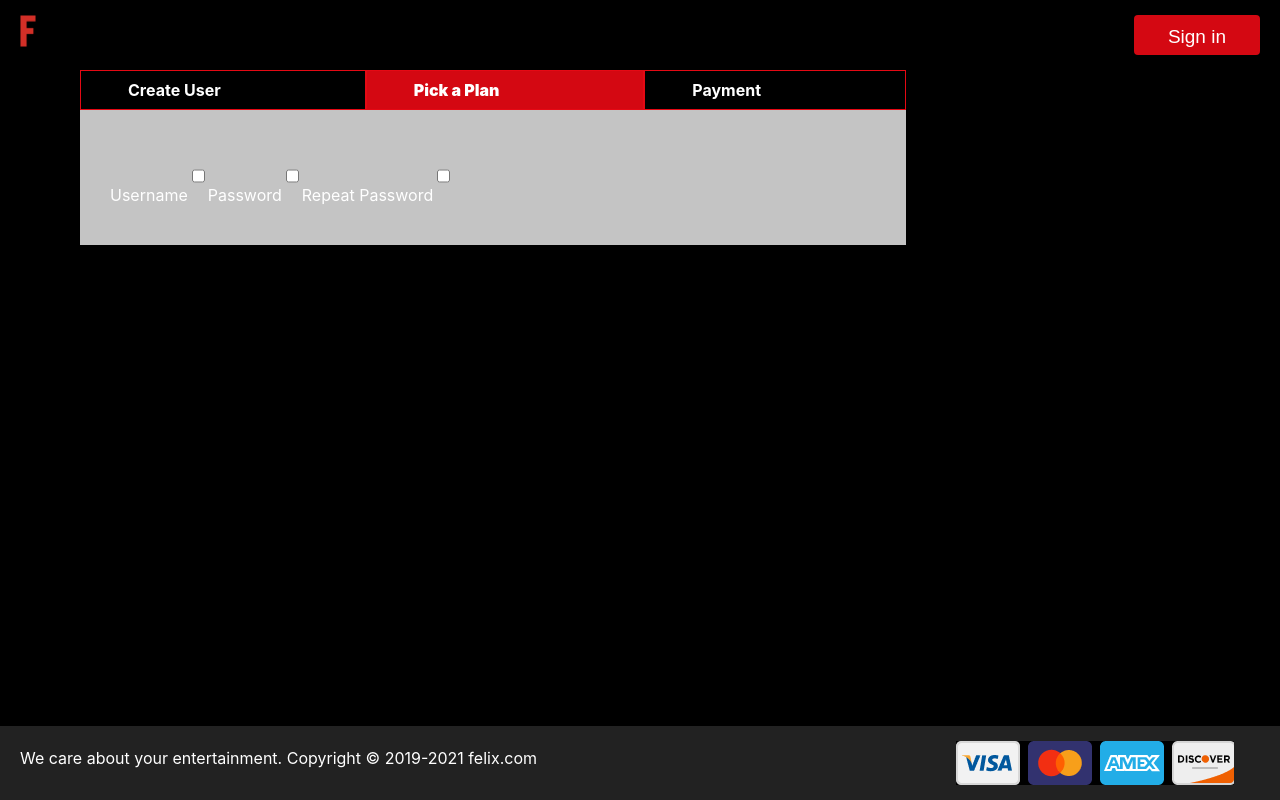
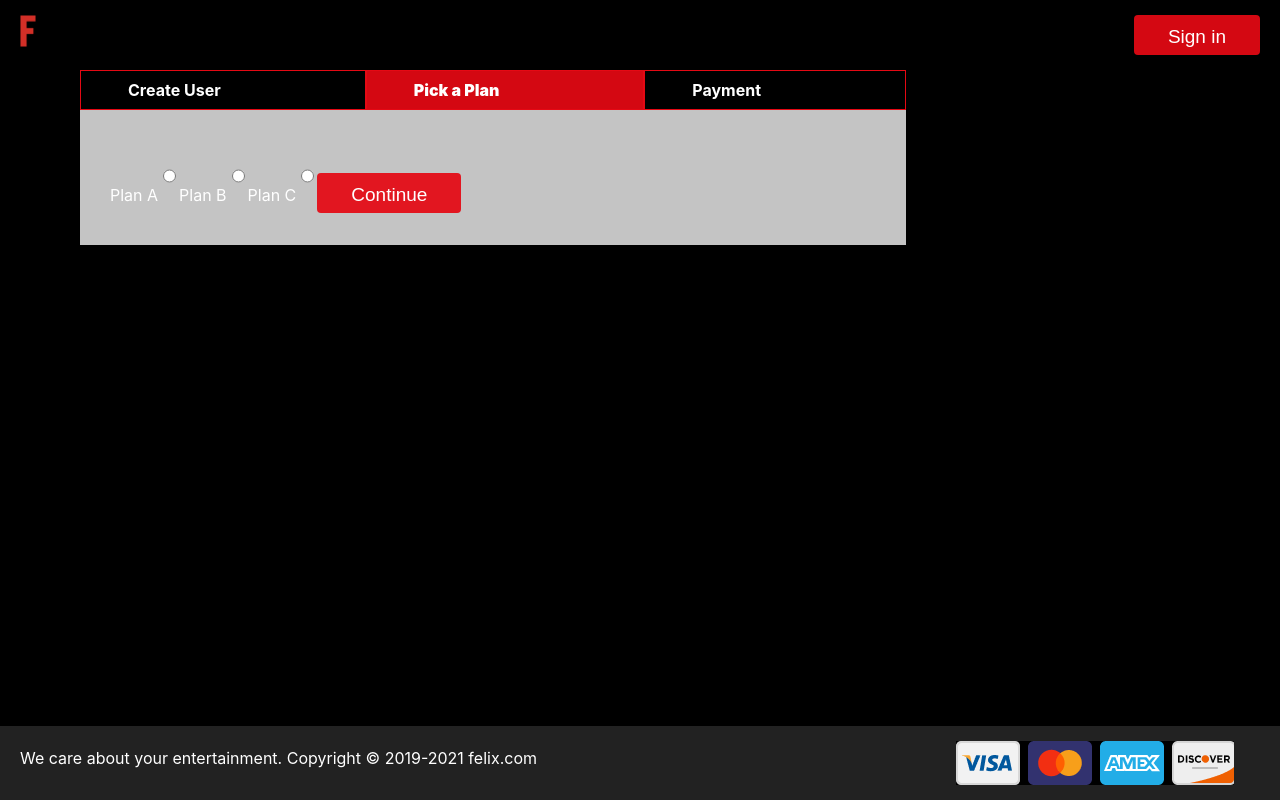
Before and after one commit to donataspocius/netflixCloneApp-React, a React (Create React App) app: page /subscribe/plan in a window 1280 px wide. Built offline with nearby package versions, Linux system fonts and the light colour scheme.

Commit message:
Sign up form workflow OK

```diff
--- a/src/App.js
+++ b/src/App.js
@@ -79,10 +79,6 @@ export default function App() {
             }
           />
           <Route path="/subscribe/*" element={<SubscribeLayout />} />
-          {/* <Route path="/subscribe/user-info" element={<UserInfo />} />
-            <Route path="/subscribe/plan" element={<Plan />} />
-            <Route path="/subscribe/payment" element={<Payment />} /> */}
-          {/* </Route> */}
           <Route path="*" element={<p>You're LOST! Page not found.</p>} />
         </Routes>
       </Layout>
--- a/src/components/Input/Input.js
+++ b/src/components/Input/Input.js
@@ -1,6 +1,13 @@
 import { Fragment, useId } from "react";
 
-export default function Input({ id, label, type = "text", onChange, name }) {
+export default function Input({
+  id,
+  label,
+  type = "text",
+  onChange,
+  name,
+  value,
+}) {
   let uniqueId = useId();
   return (
     <Fragment>
@@ -10,6 +17,7 @@ export default function Input({ id, label, type = "text", onChange, name }) {
         type={type}
         onChange={onChange}
         name={name}
+        value={value}
       ></input>
     </Fragment>
   );
--- a/src/pages/Subscribe/Payment/Payment.js
+++ b/src/pages/Subscribe/Payment/Payment.js
@@ -1,9 +1,9 @@
 import React from "react-dom";
 import classes from "./Payment.module.css";
 import Input from "../../../components/Input/Input";
+import Button from "../../../components/Button/Button";
 
-export default function Payment() {
-  function onChange() {}
+export default function Payment({ onChange, onClick }) {
   return (
     <form className={classes.inputContainer}>
       <Input label={"First name"} name="fname" onChange={onChange} />
@@ -11,6 +11,9 @@ export default function Payment() {
       <Input label={"Card Number"} name="cardNumber" onChange={onChange} />
       <Input label={"Expiry date MM/YY"} name="expDate" onChange={onChange} />
       <Input label={"CVV"} name="CVV" onChange={onChange} />
+      <Button size="big" type="submit" onClick={onClick}>
+        Submit
+      </Button>
     </form>
   );
 }
--- a/src/pages/Subscribe/Plan/Plan.js
+++ b/src/pages/Subscribe/Plan/Plan.js
@@ -1,31 +1,41 @@
 import React from "react-dom";
+import { useNavigate } from "react-router-dom";
 import classes from "./Plan.module.css";
 import Input from "../../../components/Input/Input";
-// import UserInfo from "../UserInfo/UserInfo";
+import Button from "../../../components/Button/Button";
 
-export default function Plan() {
-  function onChange() {}
+export default function Plan({ onChange }) {
+  const navigate = useNavigate();
+
   return (
     <form className={classes.inputContainer}>
       <Input
-        type="checkbox"
-        // checked={}
-        label={"Username"}
-        name="username"
+        type="radio"
+        label={"Plan A"}
+        name="plan"
         onChange={onChange}
+        id="isChecked"
+        value="Plan A"
       />
       <Input
-        type="checkbox"
-        label={"Password"}
-        name="password"
+        type="radio"
+        label={"Plan B"}
+        name="plan"
         onChange={onChange}
+        id="isChecked"
+        value="Plan B"
       />
       <Input
-        type="checkbox"
-        label={"Repeat Password"}
-        name="repeatPassword"
+        type="radio"
+        label={"Plan C"}
+        name="plan"
         onChange={onChange}
+        id="isChecked"
+        value="Plan C"
       />
+      <Button size="big" onClick={() => navigate("/subscribe/payment")}>
+        Continue
+      </Button>
     </form>
   );
 }
--- a/src/pages/Subscribe/Subscribelayout.js
+++ b/src/pages/Subscribe/Subscribelayout.js
@@ -1,11 +1,30 @@
-import React from "react";
-import { NavLink, Outlet, Route, Routes } from "react-router-dom";
+import React, { useState } from "react";
+import { NavLink, Route, Routes } from "react-router-dom";
 import classes from "./SubscribeLayout.module.css";
 import UserInfo from "./UserInfo/UserInfo";
 import Plan from "./Plan/Plan";
 import Payment from "./Payment/Payment";
 
-export default function Subscribe({ children }) {
+export default function Subscribe() {
+  const [userInfo, setUserInfo] = useState({});
+
+  function onChange(e) {
+    const { name, value, type, checked } = e.target;
+    setUserInfo((prev) => {
+      return {
+        ...prev,
+        [name]: type === "checkbox" ? checked : value,
+      };
+    });
+  }
+
+  function onClick(e) {
+    e.preventDefault();
+    console.log("submitting info", userInfo);
+  }
+
+  console.log("user info", userInfo);
+
   return (
     <div className={classes.formContainer}>
       <nav>
@@ -36,9 +55,12 @@ export default function Subscribe({ children }) {
       </nav>
       <div className={classes.formOutlet}>
         <Routes>
-          <Route path="user-info" element={<UserInfo />} />
-          <Route path="plan" element={<Plan />} />
-          <Route path="payment" element={<Payment />} />
+          <Route path="user-info" element={<UserInfo onChange={onChange} />} />
+          <Route path="plan" element={<Plan onChange={onChange} />} />
+          <Route
+            path="payment"
+            element={<Payment onChange={onChange} onClick={onClick} />}
+          />
         </Routes>
       </div>
     </div>
--- a/src/pages/Subscribe/UserInfo/UserInfo.js
+++ b/src/pages/Subscribe/UserInfo/UserInfo.js
@@ -1,19 +1,11 @@
-import { useState } from "react";
 import React from "react-dom";
+import Button from "../../../components/Button/Button";
 import Input from "../../../components/Input/Input";
 import classes from "./UserInfo.module.css";
+import { useNavigate } from "react-router-dom";
 
-export default function UserInfo() {
-  const [userInfo, setUserInfo] = useState({});
-
-  function onChange(e) {
-    setUserInfo((prev) => {
-      return {
-        ...prev,
-        [e.target.name]: e.target.value,
-      };
-    });
-  }
+export default function UserInfo({ onChange }) {
+  const navigate = useNavigate();
   return (
     <form className={classes.inputContainer}>
       <Input label={"Username"} name="username" onChange={onChange} />
@@ -29,6 +21,9 @@ export default function UserInfo() {
         type={"password"}
         onChange={onChange}
       />
+      <Button size="big" onClick={() => navigate("/subscribe/plan")}>
+        Continue
+      </Button>
     </form>
   );
 }
```
